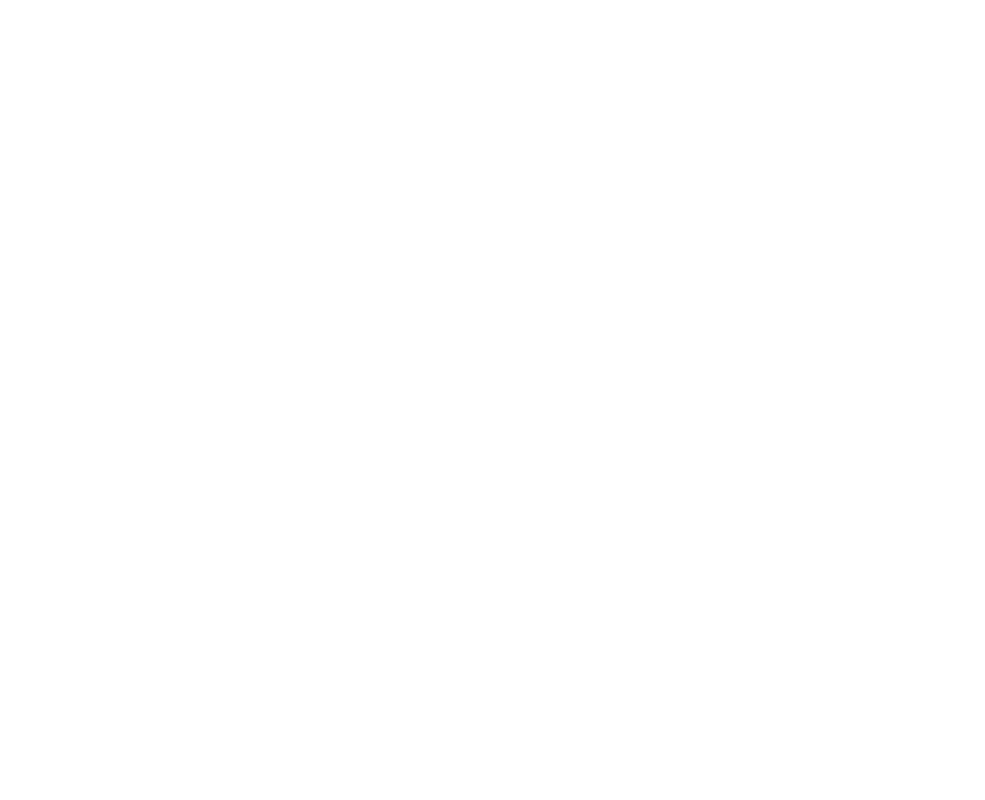
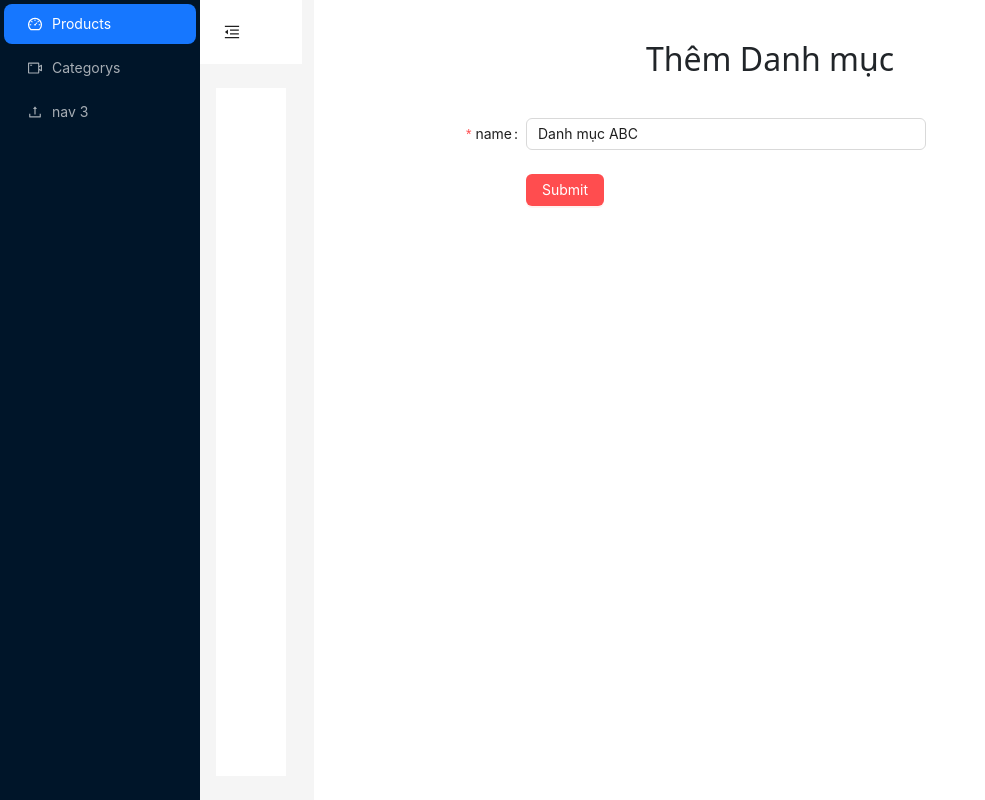
Before and after one commit to Thandinhcong/React-TS, a React (Vite) app: page /admin/updateCategories/4 in a window 1280 px wide. Before the commit this address had no page. Shown: the whole page, without its empty margins (0-985 px from the left). Built offline with nearby package versions, Linux system fonts and the light colour scheme; data requests are answered from the project's data file.

Commit message:
updateCategories

```diff
--- a/db.json
+++ b/db.json
@@ -4,19 +4,33 @@
       "name": "Product CC",
       "price": 1000,
       "description": "Mô tả sản phẩm C rất ok",
+      "image": "https://dichvudoitien.com/files/sanpham/2/1/jpg/doi-tien-2-usd-may-man.jpg",
       "id": 4
     },
     {
       "name": "Sảm phẩm C",
       "price": 20000,
       "description": "Mô tả sản phẩm C rất tốt",
+      "image": "https://dichvudoitien.com/files/sanpham/2/1/jpg/doi-tien-2-usd-may-man.jpg",
       "id": 5
     },
     {
       "name": "Sản Phẩm D",
       "price": 100000,
       "description": "Mô tả sản phẩm D rất ok",
+      "image": "https://dichvudoitien.com/files/sanpham/2/1/jpg/doi-tien-2-usd-may-man.jpg",
       "id": 6
     }
-  ]
+  ],
+  "categories": [
+    {
+      "name": "Danh mục ABC",
+      "id": 4
+    },
+    {
+      "name": "Danh mục c",
+      "id": 5
+    }
+  ],
+  "users": []
 }
--- a/src/App.tsx
+++ b/src/App.tsx
@@ -1,7 +1,10 @@
 import { BrowserRouter, Outlet, Route, Routes } from "react-router-dom"
-import ProductList from "./components/admin/ProductList"
-import ProductAdd from "./components/admin/ProductAdd"
-import ProductUpdate from "./components/admin/ProductUpdate"
+import ProductList from "./components/admin/products/ProductList"
+import ProductAdd from "./components/admin/products/ProductAdd"
+import ProductUpdate from "./components/admin/products/ProductUpdate"
+import ListCate from "./components/admin/categories/ListCate"
+import AddCate from "./components/admin/categories/AddCate"
+import UpdateCate from "./components/admin/categories/UpdateCate"
 
 function App() {
   return (
@@ -14,6 +17,11 @@
           <Route index element={<ProductList />} />
           <Route path="add" element={<ProductAdd />} />
           <Route path="update/:id" element={<ProductUpdate />} />
+          {/* categories */}
+          <Route path="categories" element={<ListCate />} />
+          <Route path="addCategories" element={<AddCate />} />
+          <Route path="updateCategories/:idCate" element={<UpdateCate />} />
+
         </Route>
       </Routes>
     </BrowserRouter>
--- /dev/null
+++ b/src/api/CategoriApi.ts
@@ -0,0 +1,59 @@
+import { createApi, fetchBaseQuery } from "@reduxjs/toolkit/query/react";
+import { instance } from "../instances/instance";
+import { pause } from "../utils/pause";
+import { ICate } from "../interfaces/categories"
+
+const CategoriApi = createApi({
+    reducerPath: 'categori',
+    tagTypes: ['Categories'],
+    baseQuery: fetchBaseQuery({
+        baseUrl: "http://localhost:3000",
+        fetchFn: async (...args) => {
+            await pause(1000);
+            return fetch(...args);
+        }
+    }),
+    endpoints: (builder) => ({
+        getCates: builder.query<ICate[], void>({
+            query: () => `/categories`,
+            providesTags: ['Categories']
+        }),
+        getCateById: builder.query<ICate, number | string>({
+            query: (id) => `/categories/` + id,
+            providesTags: ['Categories']
+        }),
+        addCategorie: builder.mutation({
+            query: (categori: ICate) => ({
+                url: '/categories',
+                method: "POST",
+                body: categori
+            }),
+            invalidatesTags: ['Categories']
+        }),
+        updateCategorie: builder.mutation<ICate, ICate>({
+            query: (categori) => ({
+                url: '/categories/' + categori.id,
+                method: "PUT",
+                body: categori
+            }),
+            invalidatesTags: ['Categories']
+        }),
+        deleteCategorie: builder.mutation<{ id: number }, number>({
+            query: (id) => ({
+                url: '/categories/' + id,
+                method: "DELETE",
+            }),
+            invalidatesTags: ['Categories']
+        })
+    })
+})
+
+export const {
+    useGetCatesQuery,
+    useGetCateByIdQuery,
+    useAddCategorieMutation,
+    useUpdateCategorieMutation,
+    useDeleteCategorieMutation
+} = CategoriApi
+export const CategorieReducer = CategoriApi.reducer;
+export default CategoriApi;
--- a/src/app/store.tsx
+++ b/src/app/store.tsx
@@ -12,6 +12,7 @@
 
 import storage from 'redux-persist/lib/storage';
 import productApi, { productReducer } from '../api/ProductApi';
+import CategoriApi, { CategorieReducer } from '../api/CategoriApi';
 
 
 const persistConfig = {
@@ -20,9 +21,10 @@
     whitelist: ['cart']
 }
 const rootReducer = combineReducers({
-    [productApi.reducerPath]: productReducer
+    [productApi.reducerPath]: productReducer,
+    [CategoriApi.reducerPath]: CategorieReducer
 })
-const middleware = [productApi.middleware]
+const middleware = [productApi.middleware, CategoriApi.middleware]
 
 const persistedReducer = persistReducer(persistConfig, rootReducer)
 export const store = configureStore({
--- /dev/null
+++ b/src/components/admin/categories/AddCate.tsx
@@ -0,0 +1,67 @@
+import React from 'react'
+import MenuBar from '../../layout/admin/menuBar'
+import { Button, Form, Input, Skeleton } from 'antd'
+import { useAddCategorieMutation } from '../../../api/CategoriApi'
+import { useNavigate } from 'react-router-dom'
+
+
+const AddCate = () => {
+    const [addCate, isLoading] = useAddCategorieMutation();
+    const navigate = useNavigate();
+    const onFinish = (values: any) => {
+        addCate(values)
+            .unwrap()
+            .then(() => {
+                return navigate('/admin/categories')
+            })
+        console.log('Success:', values);
+    };
+    // if (isLoading) return <Skeleton />
+
+    const onFinishFailed = (errorInfo: any) => {
+        console.log('Failed:', errorInfo);
+    };
+
+    type FieldType = {
+        name?: string;
+    };
+    return (
+        <div className='row row-cols-2'>
+            <MenuBar />
+            <div className='col-9'>
+                <h2 className=' mt-10 ms-80 mb-10'>Thêm Danh mục</h2>
+                <Form
+                    name="basic"
+                    labelCol={{ span: 8 }}
+                    wrapperCol={{ span: 16 }}
+                    style={{ maxWidth: 600 }}
+                    initialValues={{ remember: true }}
+                    onFinish={onFinish}
+                    onFinishFailed={onFinishFailed}
+                    autoComplete="off"
+                >
+                    <Form.Item<FieldType>
+                        label="name"
+                        name="name"
+                        rules={[
+                            { required: true, message: 'Nhập tên danh mục!' },
+                            { min: 5, message: 'Tối thiểu 5 kí tự!' },
+                        ]}
+                    >
+                        <Input />
+                    </Form.Item>
+
+
+                    <Form.Item wrapperCol={{ offset: 8, span: 16 }}>
+                        <Button type="primary" danger htmlType="submit">
+                            Submit
+                        </Button>
+                    </Form.Item>
+                </Form>
+
+            </div>
+        </div>
+    )
+}
+
+export default AddCate
--- /dev/null
+++ b/src/components/admin/categories/ListCate.tsx
@@ -0,0 +1,65 @@
+import { Button, Popconfirm, Skeleton, Table } from 'antd';
+import React from 'react'
+import { Link } from 'react-router-dom';
+import MenuBar from '../../layout/admin/menuBar';
+import { useDeleteCategorieMutation, useGetCatesQuery } from '../../../api/CategoriApi';
+
+
+
+const ListCate = () => {
+    const { data, isLoading, error } = useGetCatesQuery();
+    const [deleteCategories, { isLoading: isRemoveDelete }] = useDeleteCategorieMutation();
+    if (isLoading) return <Skeleton />
+    if (error) return <div>error</div>
+    const dataSource = data?.map(({ id, name }) => {
+        return {
+            key: id,
+            name
+        }
+    });
+
+    const columns: any = [
+        {
+            key: "name",
+            title: 'Name',
+            dataIndex: 'name',
+        },
+        {
+            key: "actions",
+            title: 'actions',
+            render: ({ key: id }: any) => {
+                return (
+                    <>
+                        <Popconfirm
+                            placement='topLeft'
+                            title={"Có muốn xóa không em?"}
+                            onConfirm={() => deleteCategories(id)}
+                            cancelText="no"
+                            okText="yes"
+                        >
+                            <Button danger type='primary' className='m-2'>
+                                {isRemoveDelete ? (<div className="spinner-border" role="status">
+                                    <span className="visually-hidden">Loading...</span>
+                                </div>) : "Delete"}
+
+                            </Button>
+                        </Popconfirm >
+                        <Button type='primary' className='bg-yellow-500'><Link to={`/admin/updateCategories/${id}`}>update</Link></Button>
+                    </>
+                )
+            }
+        },
+    ];
+
+    return (
+        <div className='row row-cols-2 '>
+            <MenuBar />
+            <div className='mt-5 col-9'>
+                <Link className='btn btn-primary' to="/admin/addCategories">Add Cate</Link>
+                <Table className='' columns={columns} dataSource={dataSource} />
+            </div>
+        </div>
+    )
+}
+
+export default ListCate
--- /dev/null
+++ b/src/components/admin/categories/UpdateCate.tsx
@@ -0,0 +1,79 @@
+import React, { useEffect } from 'react'
+import MenuBar from '../../layout/admin/menuBar'
+import { Button, Form, Input, Skeleton } from 'antd'
+import { useGetCateByIdQuery, useUpdateCategorieMutation } from '../../../api/CategoriApi'
+import { useNavigate, useParams } from 'react-router-dom'
+
+
+const UpdateCate = () => {
+    const navigate = useNavigate();
+    const { idCate } = useParams();
+    const { data: cateData, isLoading } = useGetCateByIdQuery(idCate || '');
+    const [updateCate] = useUpdateCategorieMutation();
+    const [form] = Form.useForm();
+
+    useEffect(() => {
+        form.setFieldsValue({
+            name: cateData?.name
+        })
+    }, [cateData])
+    const onFinish = (values: any) => {
+        updateCate({
+            ...values,
+            id: idCate
+        })
+            .unwrap()
+            .then(() => {
+                return navigate('/admin/categories')
+            })
+        console.log('Success:', values);
+    };
+
+    const onFinishFailed = (errorInfo: any) => {
+        console.log('Failed:', errorInfo);
+    };
+
+    type FieldType = {
+        name?: string;
+    };
+    return (
+        <div className='row row-cols-2'>
+            <MenuBar />
+            <div className='col-9'>
+                <h2 className=' mt-10 ms-80 mb-10'>Thêm Danh mục</h2>
+                <Form
+                    form={form}
+                    name="basic"
+                    labelCol={{ span: 8 }}
+                    wrapperCol={{ span: 16 }}
+                    style={{ maxWidth: 600 }}
+                    initialValues={{ remember: true }}
+                    onFinish={onFinish}
+                    onFinishFailed={onFinishFailed}
+                    autoComplete="off"
+                >
+                    <Form.Item<FieldType>
+                        label="name"
+                        name="name"
+                        rules={[
+                            { required: true, message: 'Nhập tên danh mục!' },
+                            { min: 5, message: 'Tối thiểu 5 kí tự!' },
+                        ]}
+                    >
+                        <Input />
+                    </Form.Item>
+
+
+                    <Form.Item wrapperCol={{ offset: 8, span: 16 }}>
+                        <Button type="primary" danger htmlType="submit">
+                            Submit
+                        </Button>
+                    </Form.Item>
+                </Form>
+
+            </div>
+        </div>
+    )
+}
+
+export default UpdateCate
--- a/src/components/admin/ProductAdd.tsx
+++ b/src/components/admin/products/ProductAdd.tsx
@@ -2,8 +2,8 @@
 import { Button, message, Form, Input, Upload, Skeleton, InputNumber } from 'antd';
 import { UploadOutlined } from '@ant-design/icons';
 import type { UploadProps } from 'antd';
-import MenuBar from '../layout/admin/menuBar';
-import { useAddProductMutation } from '../../api/ProductApi';
+import MenuBar from '../../layout/admin/menuBar';
+import { useAddProductMutation } from '../../../api/ProductApi';
 import { useNavigate } from 'react-router-dom';
 
 
--- a/src/components/admin/ProductList.tsx
+++ b/src/components/admin/products/ProductList.tsx
@@ -1,7 +1,7 @@
 import React from 'react'
-import MenuBar from '../layout/admin/menuBar'
+import MenuBar from '../../layout/admin/menuBar'
 import { Table, Skeleton, Button, Popconfirm, Image } from 'antd';
-import { useDeleteProductMutation, useGetProductsQuery } from '../../api/ProductApi';
+import { useDeleteProductMutation, useGetProductsQuery } from '../../../api/ProductApi';
 import { Link } from 'react-router-dom';
 
 const ProductList = () => {
@@ -58,7 +58,7 @@
                                 Delete
                             </Button>
                         </Popconfirm >
-                        <Button type='primary' ><Link to={`/admin/update/${id}`}>update</Link></Button>
+                        <Button type='primary' className='bg-yellow-500'><Link to={`/admin/update/${id}`}>update</Link></Button>
                     </>
                 )
             }
--- a/src/components/admin/ProductUpdate.tsx
+++ b/src/components/admin/products/ProductUpdate.tsx
@@ -2,8 +2,8 @@
 import { Button, message, Form, Input, Upload, Skeleton, InputNumber } from 'antd';
 import { UploadOutlined } from '@ant-design/icons';
 import type { UploadProps } from 'antd';
-import MenuBar from '../layout/admin/menuBar';
-import { useGetByIdQuery, useUpdateProductMutation } from '../../api/ProductApi';
+import MenuBar from '../../layout/admin/menuBar';
+import { useGetByIdQuery, useUpdateProductMutation } from '../../../api/ProductApi';
 import { useNavigate, useParams } from 'react-router-dom';
 
 
--- /dev/null
+++ b/src/interfaces/categories.ts
@@ -0,0 +1,5 @@
+export interface ICate {
+    id?: number
+    name: string,
+    products?: []
+}
```
